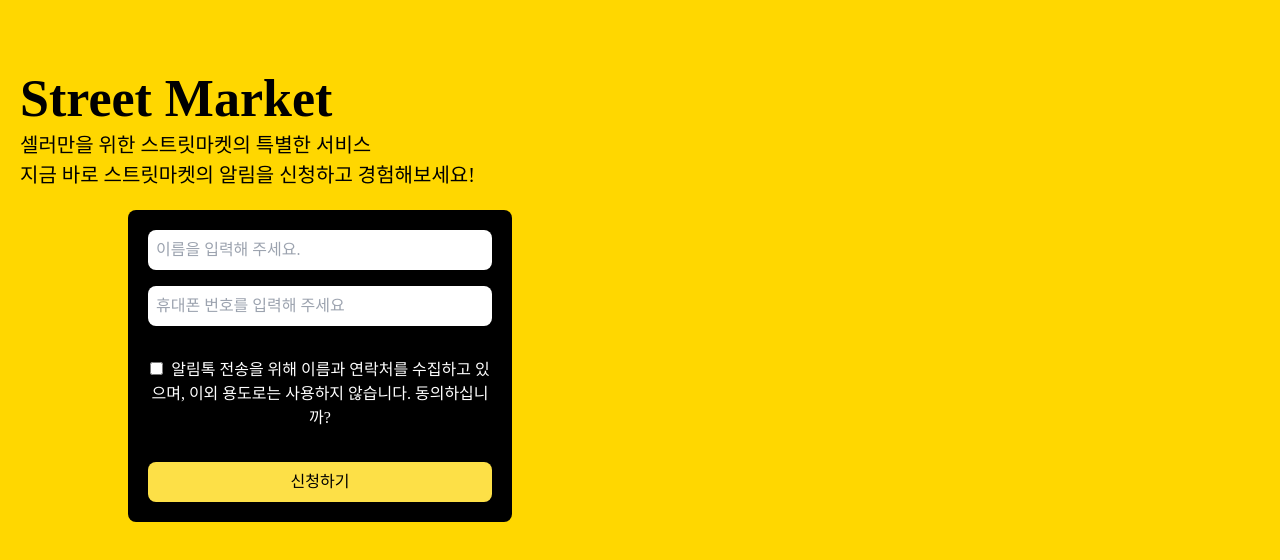
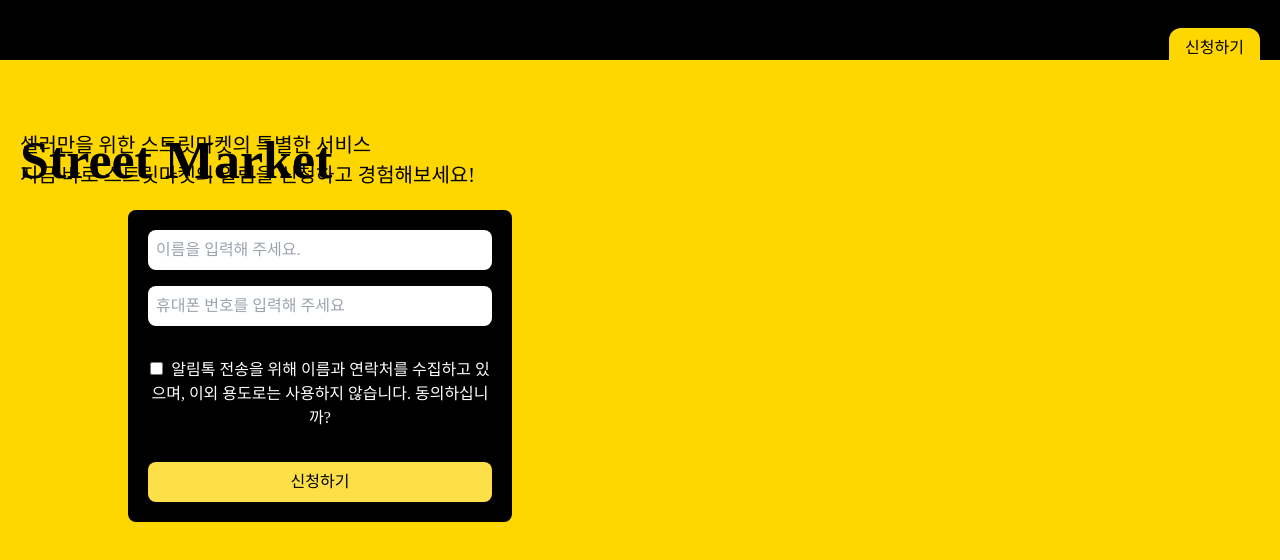
Before and after one commit to yj4-TeamProject-market/StreetMarket-LandingPage, a Next.js app: page / in a window 1280 px wide. Shown: the top 560 px of the page. Built offline with nearby package versions, Linux system fonts and the light colour scheme; a web font is replaced by a local one.

Commit message:
design: header 애니메이션 변경

```diff
--- a/src/components/Header/Header.jsx
+++ b/src/components/Header/Header.jsx
@@ -5,12 +5,9 @@ export default function Header({ slideIndex, setSlideIndex }) {
   const [isSlideFirst, setIsSlideFirst] = useState(true);
 
   const style = {
-    background: isSlideFirst ? "" : "bg-black",
-    visible: isSlideFirst ? "visible opacity-0" : " opacity-100",
-    // overflowHidden : isSlideFirst ? "" : "overflow-hidden",
-    titleContainer: isSlideFirst ? "top-[100%]" : "top-[10%]",
+    height : isSlideFirst ? "h-0" : "h-[60px]",
+    titleContainer: isSlideFirst ? "top-[100%] translate-y-[80%] " : "top-[10%]",
     title: isSlideFirst ? "text-[52px]" : "text-[38px] text-[#FFD700]",
-
   }
 
   useEffect(()=>{
@@ -23,14 +20,14 @@ export default function Header({ slideIndex, setSlideIndex }) {
   }
 
   return (
-    <header className={`w-full h-[60px] px-[20px] fixed z-50 duration-1000 ${style.background} ${style.overflowHidden} `}>
+    <header className={`w-full h-[60px] px-[20px] fixed z-50 bg-black duration-1000 ${style.height} `}>
       <div className="w-full h-full flex justify-between">
         <div className="w-full relative ">
           <div className={`absolute left-0 ${style.titleContainer} duration-1000`}>
             <h1 className={`${style.title} duration-1000`}>Street Market</h1>
           </div>
           <div className=" h-full overflow-hidden">
-            <div className={`absolute right-0 bottom-0 overflow-hidden duration-1000 ${style.visible}`}>
+            <div className={`absolute right-0 bottom-0 overflow-hidden duration-1000`}>
               <button onClick={handleClick} className="bg-[#FFD700] px-4 pt-2 rounded-t-xl">신청하기</button>
             </div>
           </div>
```
